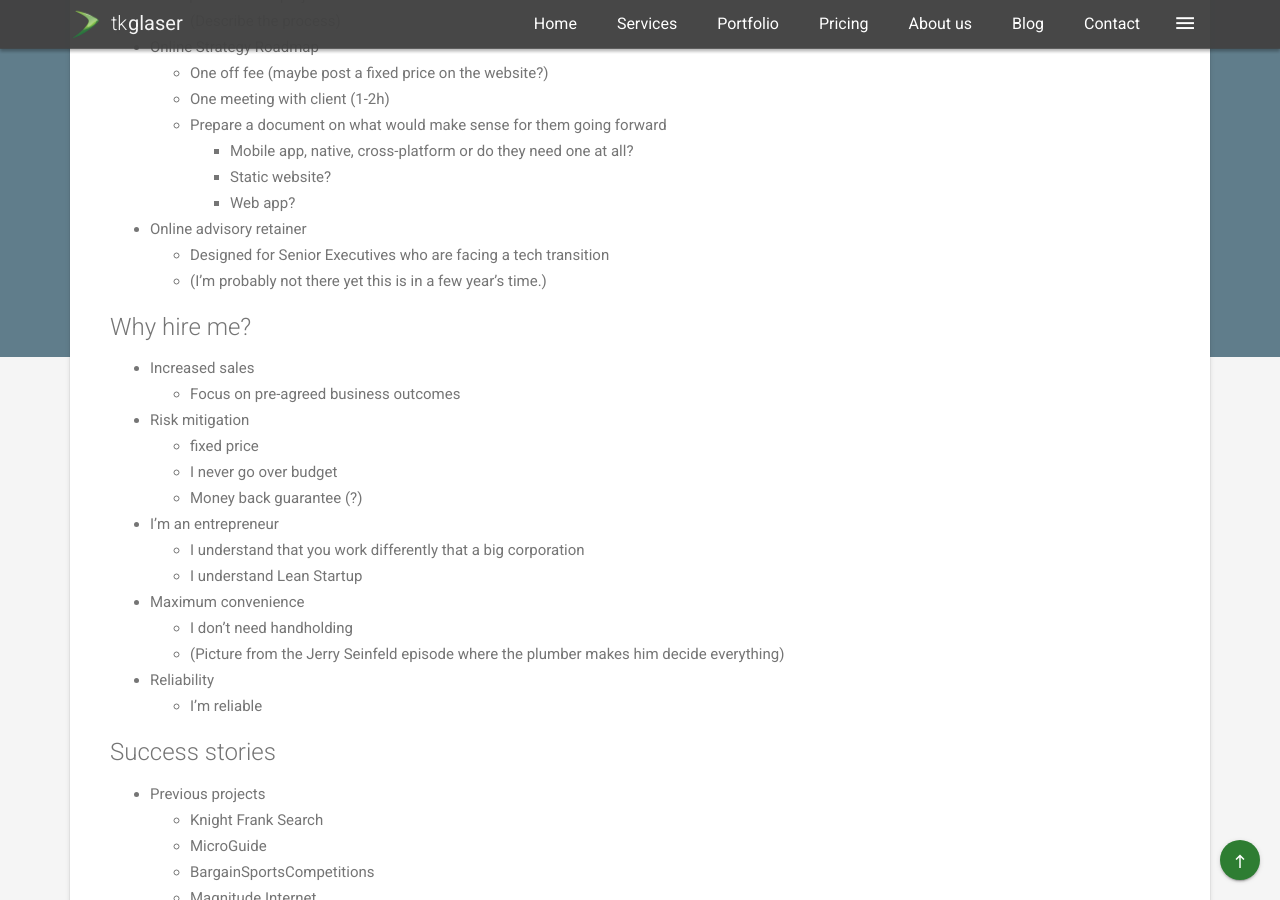
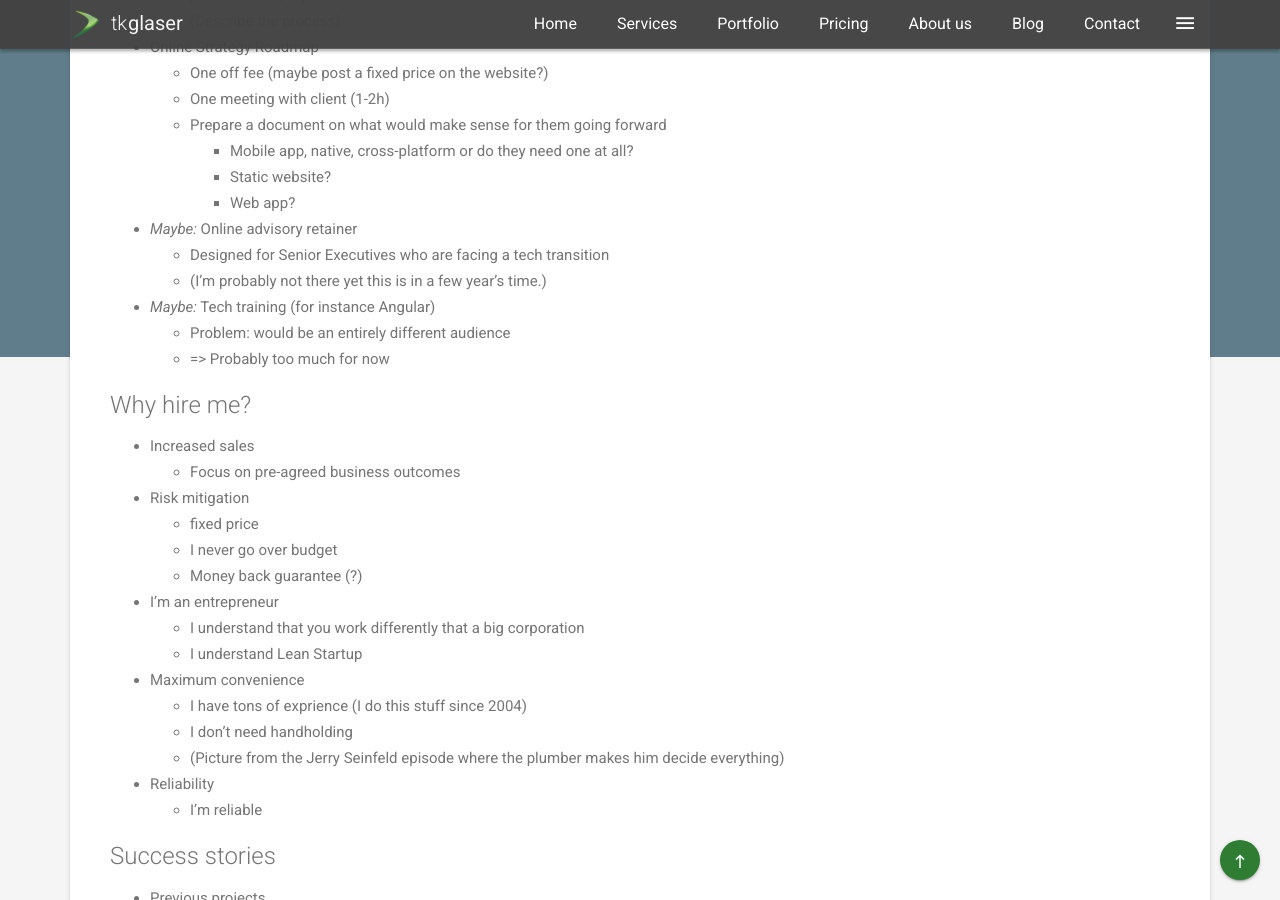
Before and after one commit to tkglaser/tkglaser.github.io, a Jekyll site: the page built from marketing-strategy.md, in a window 1280 px wide and 900 px high, scrolled down 493 px. Built offline with Jekyll 4.4.1, drawn with Linux system fonts in a browser that asks for light colours.

Commit message:
strategy

```diff
--- a/marketing-strategy.md
+++ b/marketing-strategy.md
@@ -17,9 +17,12 @@ Marketing strategy/braindump for tkglaser consulting.
     - Mobile app, native, cross-platform or do they need one at all?
     - Static website?
     - Web app?
-- Online advisory retainer
+- *Maybe:* Online advisory retainer
   - Designed for Senior Executives who are facing a tech transition
   - (I'm probably not there yet this is in a few year's time.)
+- *Maybe:* Tech training (for instance Angular)
+  - Problem: would be an entirely different audience
+  - => Probably too much for now
 
 ### Why hire me?
 - Increased sales
@@ -32,6 +35,7 @@ Marketing strategy/braindump for tkglaser consulting.
   - I understand that you work differently that a big corporation
   - I understand Lean Startup
 - Maximum convenience
+  - I have tons of exprience (I do this stuff since 2004)
   - I don't need handholding
   - (Picture from the Jerry Seinfeld episode where the plumber
     makes him decide everything)
```
